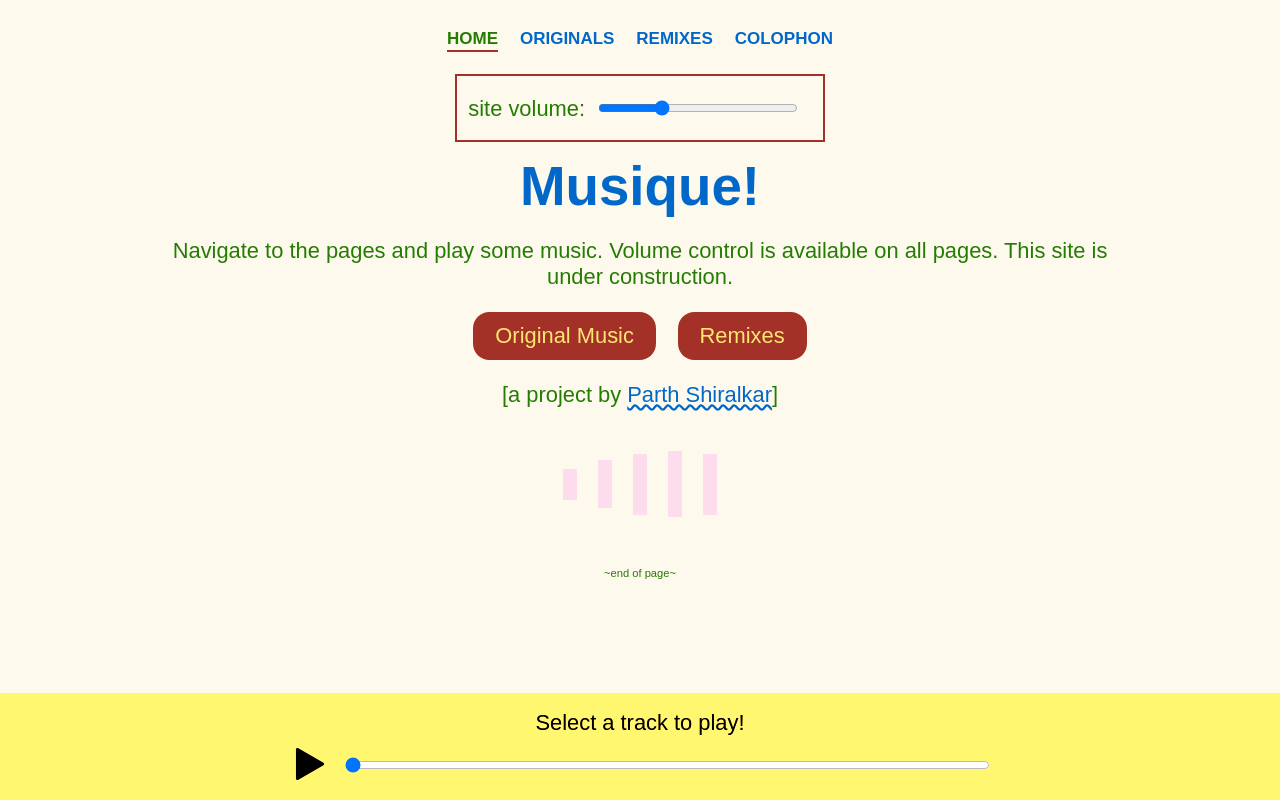
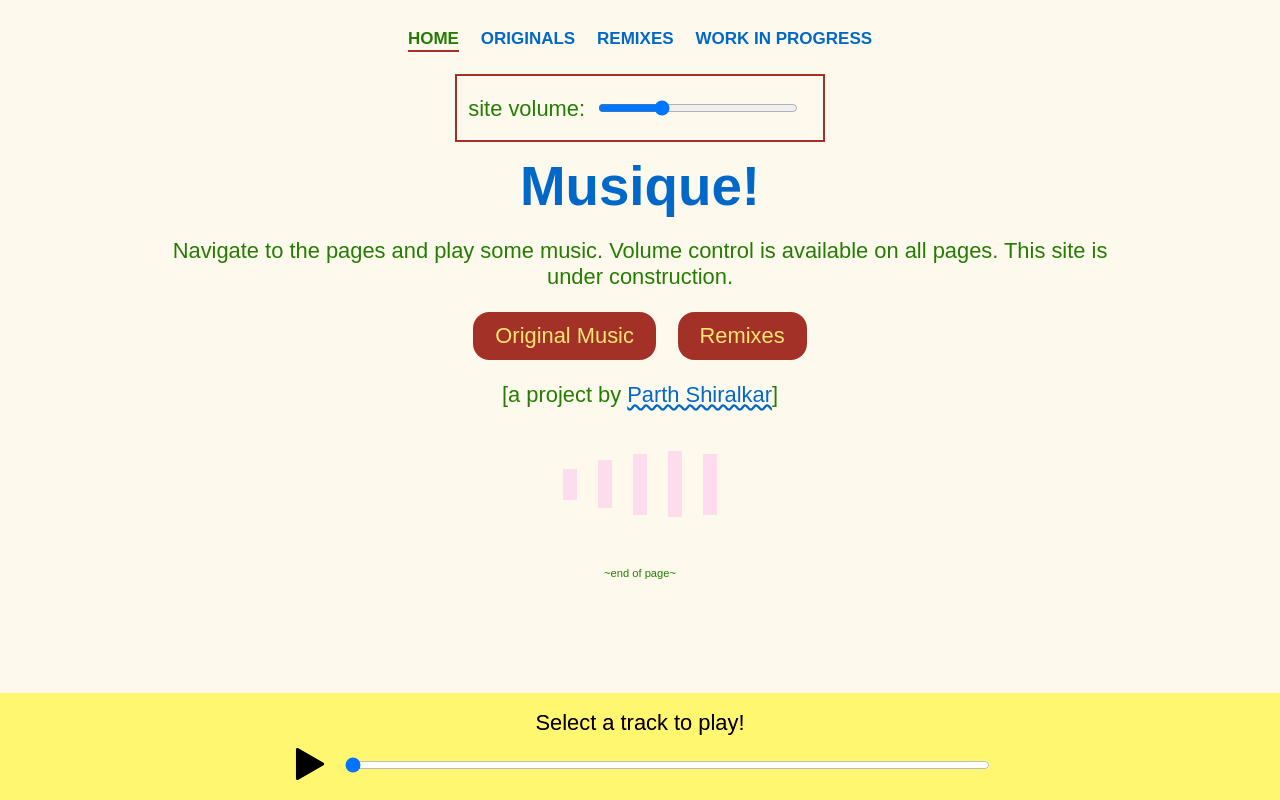
Before and after one commit to partheus/music, a Vue app: page / in a window 1280 px wide. Built offline with nearby package versions, Linux system fonts and the light colour scheme; a web font is replaced by a local one.

Commit message:
Add WIP to nav

```diff
--- a/src/App.vue
+++ b/src/App.vue
@@ -6,7 +6,7 @@
         <li><router-link to="/">Home</router-link></li>
         <li><router-link to="/originals">Originals</router-link></li>
         <li><router-link to="/remixes">Remixes</router-link></li>
-        <li><router-link to="/colophon">Colophon</router-link></li>
+        <li><router-link to="/wip">Work in Progress</router-link></li>
         <!-- Add more navigation links as needed -->
       </ul>
     </nav>
```
